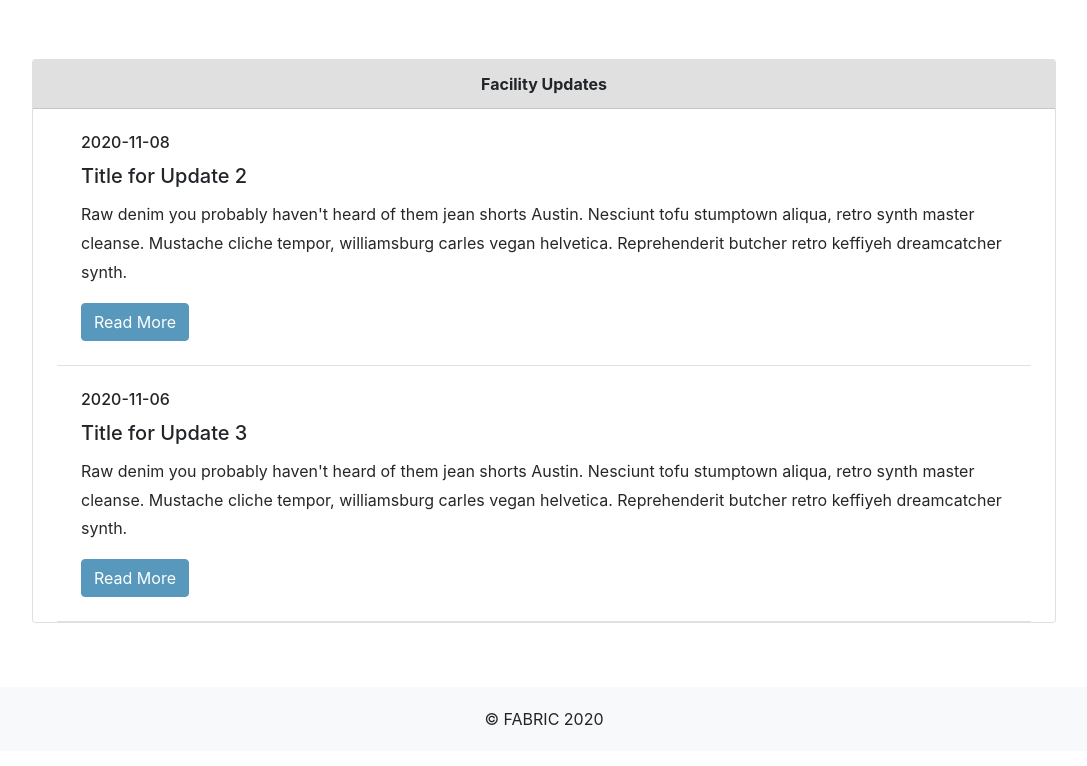
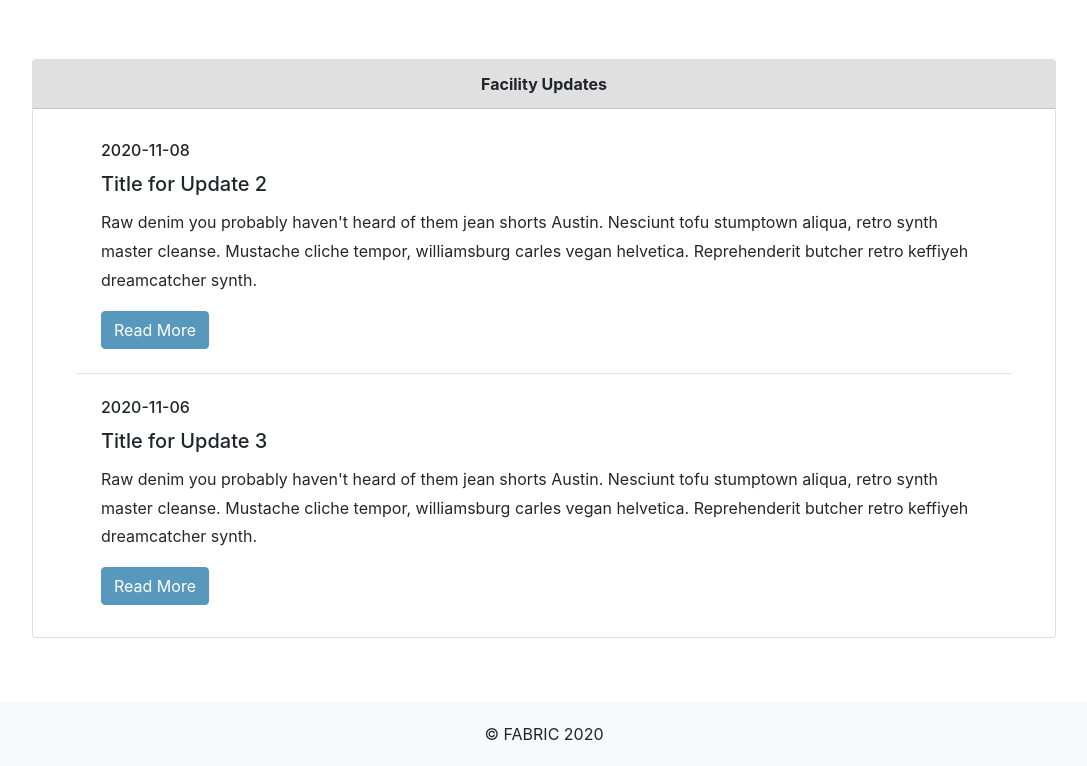
Before and after one commit to fabric-testbed/fabric-portal, a React (Create React App) app: page / in a window 1280 px wide. Shown: the part 406-1172 px from the top of the page, without its empty margins (96-1183 px from the left). Built offline with nearby package versions, Linux system fonts and the light colour scheme.

Commit message:
#16: modified card style

```diff
--- a/src/components/common/CardOfItems.jsx
+++ b/src/components/common/CardOfItems.jsx
@@ -10,10 +10,15 @@ const CardOfItems = ({ header, data, ...rest }) => {
       <div className="card-header text-center">
         <b>{header}</b>
       </div>
-      <div className="card-body p-0">
+      <div className="card-body py-2">
         {data.map((item, index) => {
           return (
-            <div className="p-4 mx-4 border-bottom" key={`card-item-${index}`}>
+            <div
+              className={`p-4 mx-4 ${
+                index < data.length - 1 ? "border-bottom" : ""
+              }`}
+              key={`card-item-${index}`}
+            >
               <h6 className="card-title">{item.date}</h6>
               <h5 className="card-title">{item.title}</h5>
               <p className="card-text">{item.content}</p>
```
